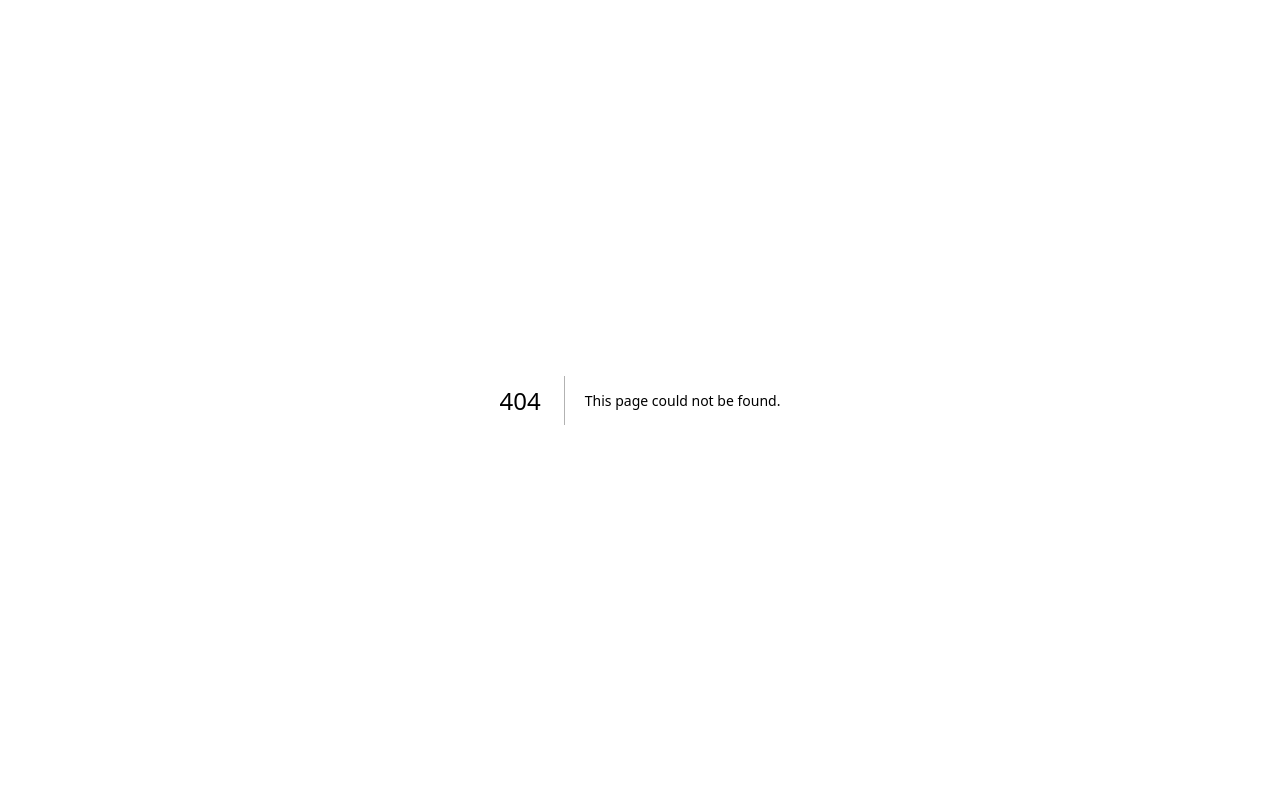
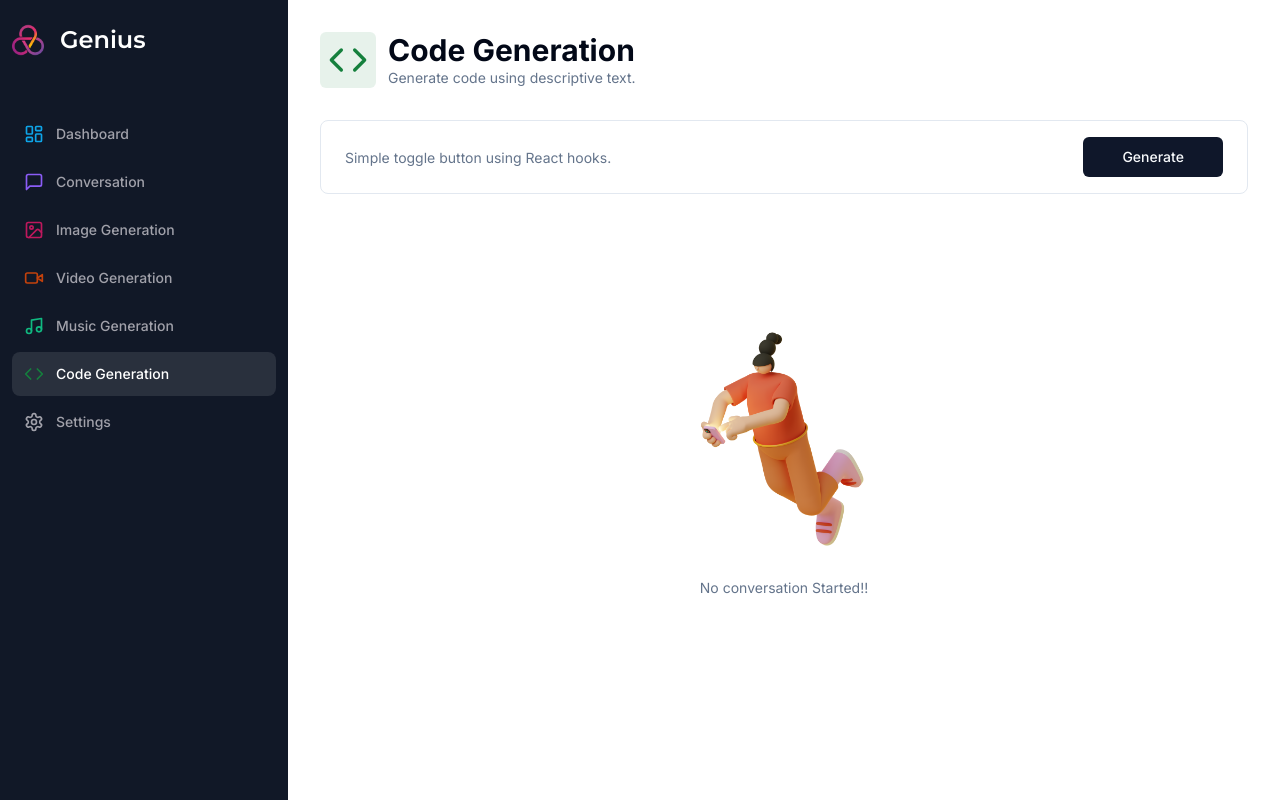
Before and after one commit to Rio-awsm/saas-ai-platform-GENIUS-, a Next.js app: page /code in a window 1280 px wide. Before the commit this address had no page. Built offline with nearby package versions, Linux system fonts and the light colour scheme.

Commit message:
code generator ai added

```diff
--- /dev/null
+++ b/app/(dashboard)/(routes)/code/constants.ts
@@ -0,0 +1,7 @@
+import * as z from "zod";
+
+export const formSchema = z.object({
+  prompt: z.string().min(1, {
+    message: "Prompt is required."
+  }),
+});
--- /dev/null
+++ b/app/(dashboard)/(routes)/code/page.tsx
@@ -0,0 +1,150 @@
+"use client";
+
+import axios from "axios";
+import * as z from "zod";
+
+import ReactMarkdown from "react-markdown";
+import Heading from "@/components/Heading";
+import { Code, Divide } from "lucide-react";
+import React, { useState } from "react";
+import { useForm } from "react-hook-form";
+import { zodResolver } from "@hookform/resolvers/zod";
+
+import { formSchema } from "./constants";
+import { Form, FormControl, FormField, FormItem } from "@/components/ui/form";
+import { Input } from "@/components/ui/input";
+import { Button } from "@/components/ui/button";
+import { useRouter } from "next/navigation";
+import { ChatCompletionRequestMessage } from "openai";
+import { Empty } from "@/components/Empty";
+import { Loader } from "@/components/loader";
+import { cn } from "@/lib/utils";
+import { UserAvatar } from "@/components/user-avatar";
+import { BotAvatar } from "@/components/bot-avatar";
+
+const Codepage = () => {
+  const router = useRouter();
+  const [messages, setMessages] = useState<ChatCompletionRequestMessage[]>([]);
+
+  const form = useForm<z.infer<typeof formSchema>>({
+    resolver: zodResolver(formSchema),
+    defaultValues: {
+      prompt: "",
+    },
+  });
+
+  const isLoading = form.formState.isSubmitting;
+
+  const onSubmit = async (values: z.infer<typeof formSchema>) => {
+    try {
+      const userMessage: ChatCompletionRequestMessage = {
+        role: "user",
+        content: values.prompt,
+      };
+      const newMessages = [...messages, userMessage];
+
+      const response = await axios.post('/api/code', { messages: newMessages });
+
+      setMessages((current) => [...current, userMessage, response.data]);
+
+      form.reset();
+
+    } catch (error: any) {
+      //open pro model
+      console.log(error);
+    } finally{
+     router.refresh();
+    }
+  };
+
+  return (
+    <div>
+      <Heading
+        title="Code Generation"
+        description="Generate code using descriptive text."
+        icon={Code}
+        iconColor="text-green-700"
+        bgColor="bg-green-700/10"
+      />
+      <div className="px-4 lg:px-8">
+        <div>
+          <Form {...form}>
+            <form
+              onSubmit={form.handleSubmit(onSubmit)}
+              className=" rounded-lg
+                  border
+                  w-full
+                  p-4
+                  px-3
+                  md:px-6
+                  focus-within:shadow-sm
+                  grid
+                  grid-cols-12
+                  gap-2"
+            >
+              <FormField
+                name="prompt"
+                render={({ field }) => (
+                  <FormItem className="col-span-12 lg:col-span-10">
+                    <FormControl className="m-0 p-0">
+                      <Input
+                        className="border-0 outline-none focus-visible:ring-0 focus-visible:ring-transparent"
+                        disabled={isLoading}
+                        placeholder="Simple toggle button using React hooks."
+                        {...field}
+                      />
+                    </FormControl>
+                  </FormItem>
+                )}
+              />
+              <Button
+                className="col-span-12 lg:col-span-2 w-full"
+                type="submit"
+                disabled={isLoading}
+                size="icon"
+              >
+                Generate
+              </Button>
+            </form>
+          </Form>
+        </div>
+        <div className="space-y-4 mt-4">
+          {isLoading && (
+            <div className="p-8 rounded-lg w-full flex items-center justify-center bg-muted">
+             <Loader />
+            </div>
+          )}
+          {messages.length === 0 && !isLoading && (
+           <Empty label="No conversation Started!!" />
+          )}
+        <div className="flex flex-col-reverse gap-y-4">
+        {messages.map((message) => (
+          <div key={message.content}
+           className={cn("p-8 w-full flex items-start gap-x-8 rounded-lg", message.role === "user" ? "bg-white border border-black/10" : "bg-muted")}
+          >
+            {message.role === "user" ? <UserAvatar /> : <BotAvatar />}
+            <ReactMarkdown
+             components={{
+              pre: ({ node, ...props}) => (
+                <div className="overflow-auto w-full my-2 bg-black/10 p-2 rounded-lg">
+                 <pre {...props}/>
+                </div>
+              ),
+              code: ({ node, ...props}) => (
+                <code className="bg-black/10 rounded-lg p-1" {...props}/>
+              )
+             }}
+             className="text-sm overflow-hidden leading-7"
+            >
+              {message.content || ""}
+            </ReactMarkdown>
+          </div>
+        ))}
+        </div>
+        </div>
+      </div>
+    </div>
+  );
+};
+
+export default Codepage;
--- /dev/null
+++ b/app/api/code/route.ts
@@ -0,0 +1,40 @@
+import { auth } from "@clerk/nextjs";
+import { NextResponse } from "next/server";
+import { ChatCompletionRequestMessage, Configuration, OpenAIApi } from "openai";
+
+const configuration = new Configuration({
+  apiKey: process.env.OPENAI_API_KEY,
+});
+
+const openai = new OpenAIApi(configuration);
+
+const instructionMessage: ChatCompletionRequestMessage ={
+  role: "system",
+  content: "You are a code generator. You must answer only in markdown code snippets.Use code comments for explanations."
+}
+
+export async function POST(req: Request) {
+  try {
+    const { userId } = auth();
+    const body = await req.json();
+    const { messages } = body;
+
+    if (!userId) {
+      return new NextResponse("Unauthorized", { status: 401 });
+    }
+    if (!configuration) {
+      return new NextResponse("OpenAI api key not configured!", { status: 500 });
+    }
+    if (!messages) {
+      return new NextResponse("Messages are required", { status: 400 });
+    }
+    const response = await openai.createChatCompletion({
+        model: "gpt-3.5-turbo",
+        messages: [instructionMessage, ...messages]
+    });
+    return NextResponse.json(response.data.choices[0].message);
+  } catch (error) {
+    console.log("[CODE_ERROR]", error);
+    return new NextResponse("Internal Error", { status: 500 });
+  }
+}
--- a/package.json
+++ b/package.json
@@ -31,6 +31,7 @@
     "react": "18.2.0",
     "react-dom": "18.2.0",
     "react-hook-form": "^7.45.2",
+    "react-markdown": "^8.0.7",
     "tailwind-merge": "^1.14.0",
     "tailwindcss": "3.3.3",
     "tailwindcss-animate": "^1.0.6",
```
Also changed, not shown: 1 other file (tests, documents, lock files or other folders).
